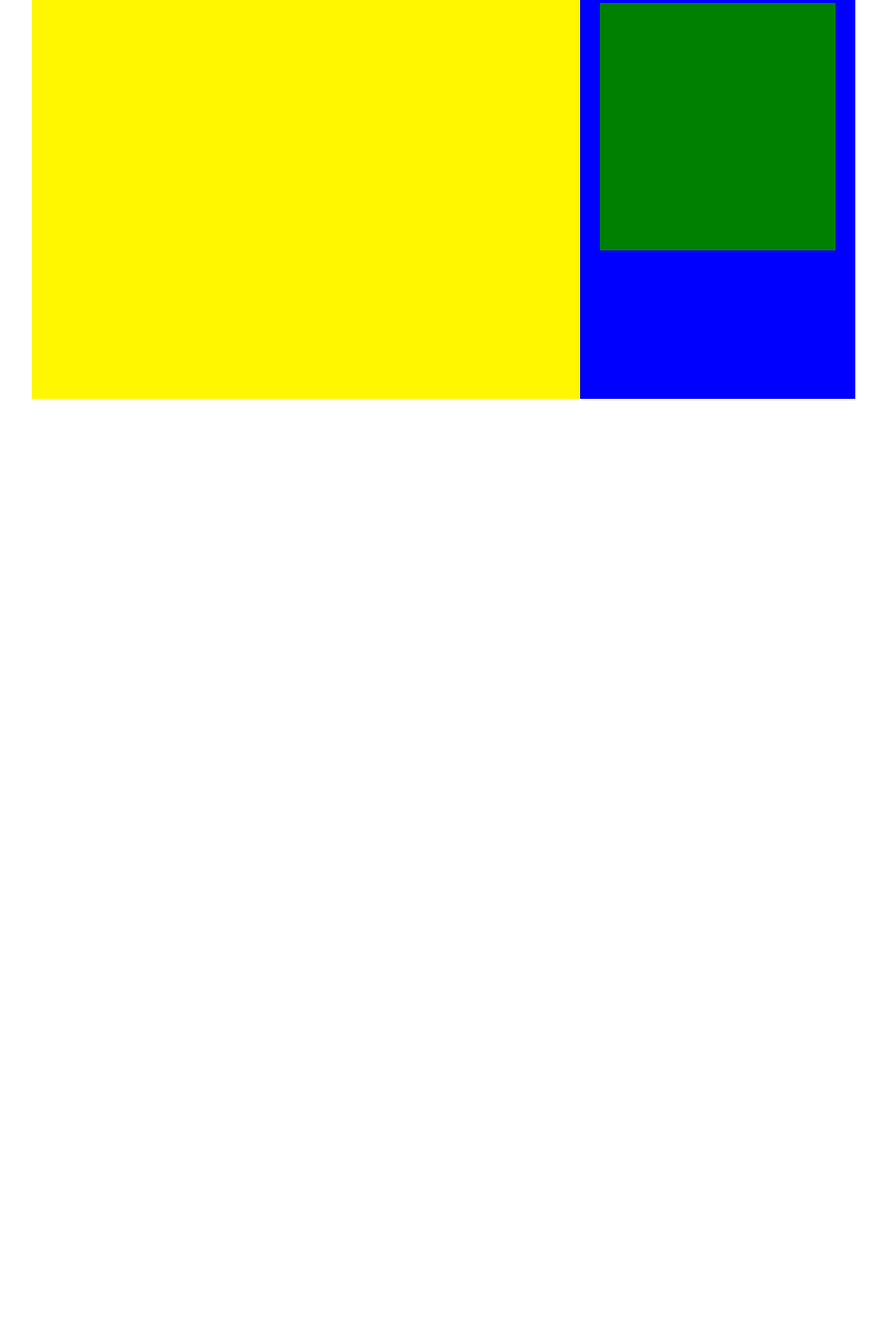
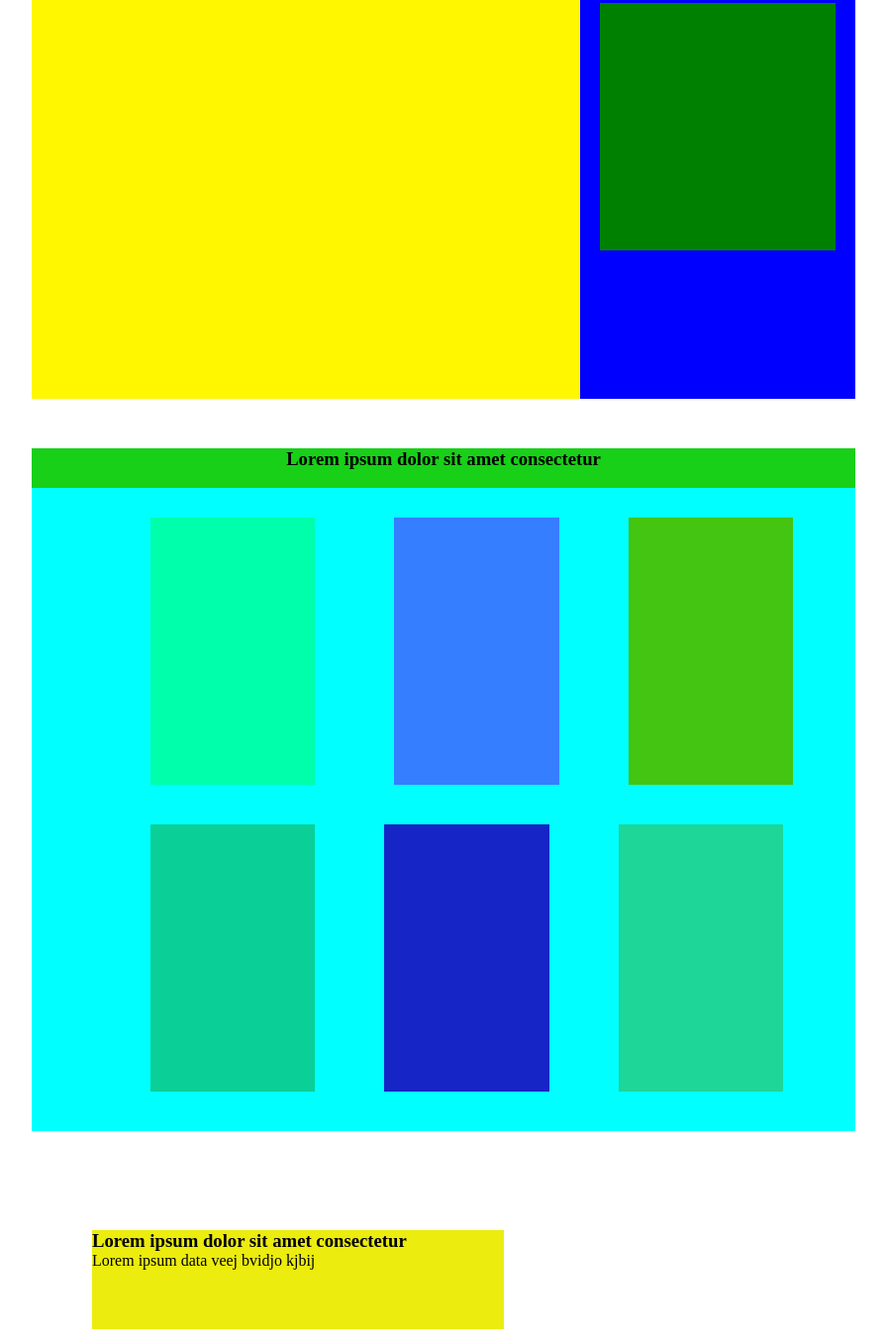
Before and after one commit to NickyRufolo/htmlcss-dropbox, a plain HTML site: page index.html in a window 1280 px wide. Shown: the part 2000-3352 px from the top of the page at 99% size, without its empty margins (192-1087 px from the left). Before the commit the page ends 2403 px from the top, so only its background shows below. Drawn offline with Linux system fonts and the light colour scheme.

Commit message:
box over half

```diff
--- a/assets/css/style.css
+++ b/assets/css/style.css
@@ -174,3 +174,106 @@ background-color: aliceblue;
         background-color: rgb(255, 247, 0);
         height: 500px;
     }
+
+    .Esegui-Diagnosi {
+    width: 65%;
+    background-color: rgb(24, 208, 24);
+    height: 40px;
+    text-align: center;
+    margin: 0 auto;
+    margin-top: 50px;
+    }
+
+  .text-pics {
+    background-color: aqua;
+    height: 650px;
+    width: 65%;
+    margin: 0 auto;
+    display: flex;
+    flex-wrap: wrap;  }
+
+  .text-pic1 {
+height: 270px;
+background-color: rgb(0, 255, 170);
+flex-basis: 20%;
+margin-right: 80px;
+margin-left: 120px;
+margin-top: 30px;
+
+  }
+
+.text-pic2 {
+height: 270px;
+background-color: rgb(52, 126, 255);
+flex-basis: 20%;
+margin-right: 70px;
+margin-top: 30px;
+
+}
+
+.text-pic3 {
+height: 270px;
+background-color: rgb(68, 197, 17);
+flex-basis: 20%;
+margin-right: 40px;
+margin-top: 30px;
+
+; }
+
+.text-pic4 {
+height: 270px;
+background-color: rgba(17, 181, 91, 0.628);
+flex-basis: 20%;
+margin-left: 80px;
+margin-right: 70px;
+margin-left: 120px;
+}
+
+.text-pic5 {
+ height: 270px;
+background-color: rgb(22, 37, 197);
+flex-basis: 20%;
+margin-right: 70px;
+ }
+
+
+.text-pic6 {
+height: 270px;
+background-color: rgb(29, 214, 152);
+flex-basis: 20%;
+}
+
+.mini-section {
+    height: 100px;
+    width: 32.5%;
+    background-color: rgb(236, 236, 14);
+margin-left: 285px;
+margin-top: 100px;
+margin-bottom: 100px;
+}
+
+
+.super-box {
+width: 100%;
+height: 400px;
+background-color: beige;
+display: flex;
+}
+
+.columnbig1 {
+height: 400px;
+background-color: yellow;
+width: calc(100vw/3);
+}
+
+.columnbig2 {
+    height: 400px;
+    background-color: rgb(0, 255, 8);
+    width: calc(100vw/3);
+    }
+
+    .columnbig3 {
+        height: 400px;
+        background-color: rgb(19, 83, 21);
+        width: calc(100vw/3);
+        }
--- a/index.html
+++ b/index.html
@@ -76,11 +76,34 @@
     </section>
 </main>
 
+<!-- sections with text and pics -->
 
+<div class="Esegui-Diagnosi">
+    <h3>Lorem ipsum dolor sit amet consectetur</h3>
+</div>
+<section class="text-pics">
+    <div class="text-pic1"></div>
+    <div class="text-pic2"></div>
+    <div class="text-pic3"></div>
+    <div class="text-pic4"></div>
+    <div class="text-pic5"></div>
+    <div class="text-pic6"></div>
+</section>
 
+<!-- mini section -->
 
+<div class="mini-section">
+    <h3 class="500k">Lorem ipsum dolor sit amet consectetur</h3>
+    <p>Lorem ipsum data veej bvidjo kjbij</p>
+</div>
 
+<!-- super-box -->
 
+<section class="super-box">
+    <div class="columnbig1"></div>
+    <div class="columnbig2"></div>
+    <div class="columnbig3"></div>
+</section>
 
 </body>
 </html>
```
